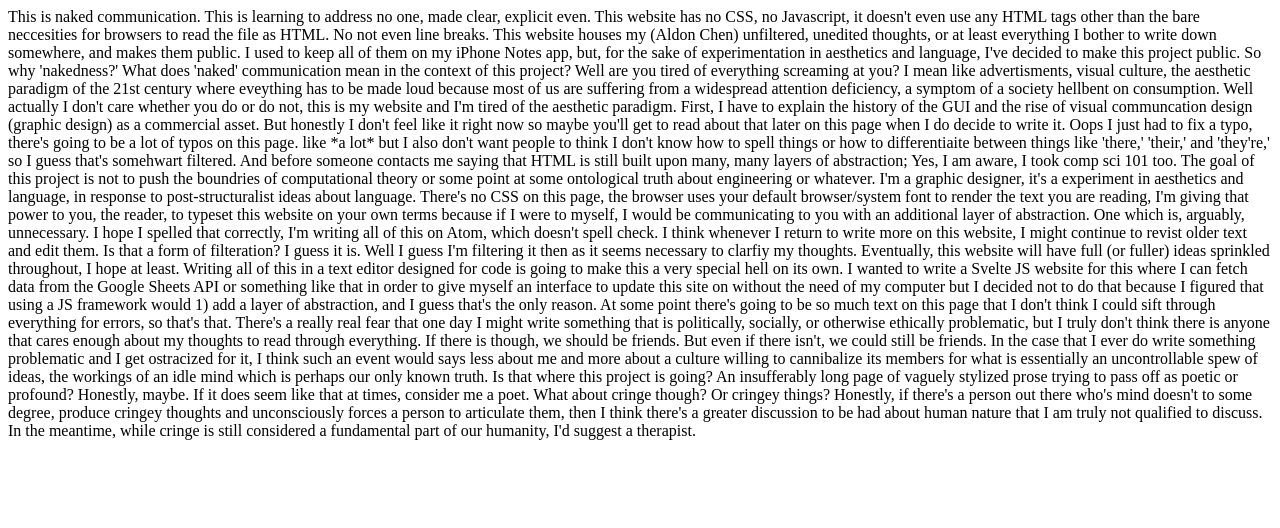
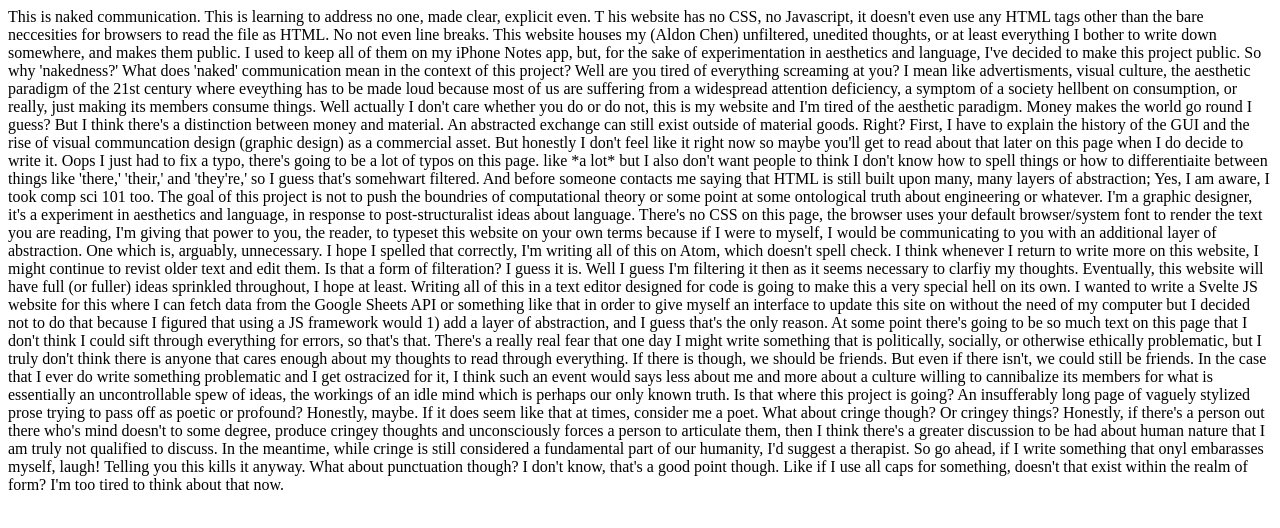
Before and after one commit to achen05/thoughts, a plain HTML site: page index.html in a window 1280 px wide. Drawn offline with Linux system fonts and the light colour scheme.

Commit message:
Add files via upload

```diff
--- a/index.html
+++ b/index.html
@@ -4,15 +4,26 @@
     <meta name="viewport" content="width=device-width, initial-scale=1.0">
   </head>
   <body>
-    This is naked communication. This is learning to address no one, made clear, explicit even. This website has no CSS, no Javascript, it doesn't even use any HTML tags other than the bare neccesities for browsers to read the file as HTML. No not even line breaks.
-    This website houses my (Aldon Chen) unfiltered, unedited thoughts, or at least everything I bother to write down somewhere, and makes them public. I used to keep all of them on my iPhone Notes app, but, for the sake of experimentation in aesthetics and language, I've decided to make this project public.
+    This is naked communication. This is learning to address no one, made clear, explicit even. T
+    his website has no CSS, no Javascript,
+    it doesn't even use any HTML tags other than the bare neccesities for browsers to read the file as HTML. No not even line breaks.
+    This website houses my (Aldon Chen) unfiltered, unedited thoughts, or at least everything I bother to write down somewhere, and
+    makes them public. I used to keep all of them on my iPhone Notes app, but, for the sake of experimentation in aesthetics and language, I've decided to make this project public.
     So why 'nakedness?' What does 'naked' communication mean in the context of this project?
-    Well are you tired of everything screaming at you? I mean like advertisments, visual culture, the aesthetic paradigm of the 21st century where eveything has to be made loud because most of us are suffering from a widespread attention deficiency, a symptom of a society hellbent on consumption. Well actually I don't care whether you do or do not, this is my website and I'm tired of the aesthetic paradigm.
-    First, I have to explain the history of the GUI and the rise of visual communcation design (graphic design) as a commercial asset. But honestly I don't feel like it right now so maybe you'll get to read about that later on this page when I do decide to write it. Oops I just had to fix a typo,
+    Well are you tired of everything screaming at you? I mean like advertisments, visual culture, the aesthetic paradigm of the 21st
+    century where eveything has to be made loud because most of us are suffering from a widespread attention deficiency,
+     a symptom of a society hellbent on consumption, or really, just making its members consume things.
+    Well actually I don't care whether you do or do not, this is my website and I'm tired of the aesthetic paradigm.
+    Money makes the world go round I guess?
+    But I think there's a distinction between money and material. An abstracted exchange can still exist outside of material goods. Right?
+    First, I have to explain the history of the GUI and the rise of visual communcation design (graphic design) as a commercial asset.
+    But honestly I don't feel like it right now so maybe you'll get to read about that later on this page when I do decide to write it. Oops I just had to fix a typo,
     there's going to be a lot of typos on this page. like *a lot* but I also don't want people to think I don't know how to spell things or how to differentiaite between things like 'there,' 'their,' and 'they're,' so I guess that's somehwart filtered.
-    And before someone contacts me saying that HTML is still built upon many, many layers of abstraction; Yes, I am aware, I took comp sci 101 too. The goal of this project is not to push the boundries of computational theory or some point at some ontological truth about engineering or whatever.
+    And before someone contacts me saying that HTML is still built upon many, many layers of abstraction; Yes, I am aware, I took comp sci 101 too.
+     The goal of this project is not to push the boundries of computational theory or some point at some ontological truth about engineering or whatever.
     I'm a graphic designer, it's a experiment in aesthetics and language, in response to post-structuralist ideas about language.
-    There's no CSS on this page, the browser uses your default browser/system font to render the text you are reading, I'm giving that power to you, the reader, to typeset this website on your own terms because if I were to myself, I would be communicating to you with an additional layer of abstraction. One which is, arguably, unnecessary. I hope I spelled that correctly, I'm writing all of this on Atom, which doesn't spell check.
+    There's no CSS on this page, the browser uses your default browser/system font to render the text you are reading, I'm giving that power
+    to you, the reader, to typeset this website on your own terms because if I were to myself, I would be communicating to you with an additional layer of abstraction. One which is, arguably, unnecessary. I hope I spelled that correctly, I'm writing all of this on Atom, which doesn't spell check.
     I think whenever I return to write more on this website, I might continue to revist older text and edit them. Is that a form of filteration? I guess it is. Well I guess I'm filtering it then as it seems necessary to clarfiy my thoughts.
     Eventually, this website will have full (or fuller) ideas sprinkled throughout, I hope at least. Writing all of this in a text editor designed for code is going to make this a very special hell on its own. I wanted to write a Svelte JS website for this where I can fetch data from the Google Sheets API or something like that in order to give myself an interface to update this site on without the need of my computer but I decided
     not to do that because I figured that using a JS framework would 1) add a layer of abstraction, and I guess that's the only reason.
@@ -21,7 +32,8 @@
     In the case that I ever do write something problematic and I get ostracized for it, I think such an event would says less about me and more about a culture willing to cannibalize its members for what is essentially an uncontrollable spew of ideas, the workings of an idle mind which is perhaps our only known truth.
     Is that where this project is going? An insufferably long page of vaguely stylized prose trying to pass off as poetic or profound? Honestly, maybe. If it does seem like that at times, consider me a poet.
     What about cringe though? Or cringey things? Honestly, if there's a person out there who's mind doesn't to some degree, produce cringey thoughts and unconsciously forces a person to articulate them, then I think there's a greater discussion to be had about human nature that I am truly not qualified to discuss. In the meantime, while cringe is still considered a fundamental part of our humanity, I'd suggest a therapist.
-
+    So go ahead, if I write something that onyl embarasses myself, laugh! Telling you this kills it anyway.
+    What about punctuation though? I don't know, that's a good point though. Like if I use all caps for something, doesn't that exist within the realm of form? I'm too tired to think about that now.
 
   </body>
 </html>
```
